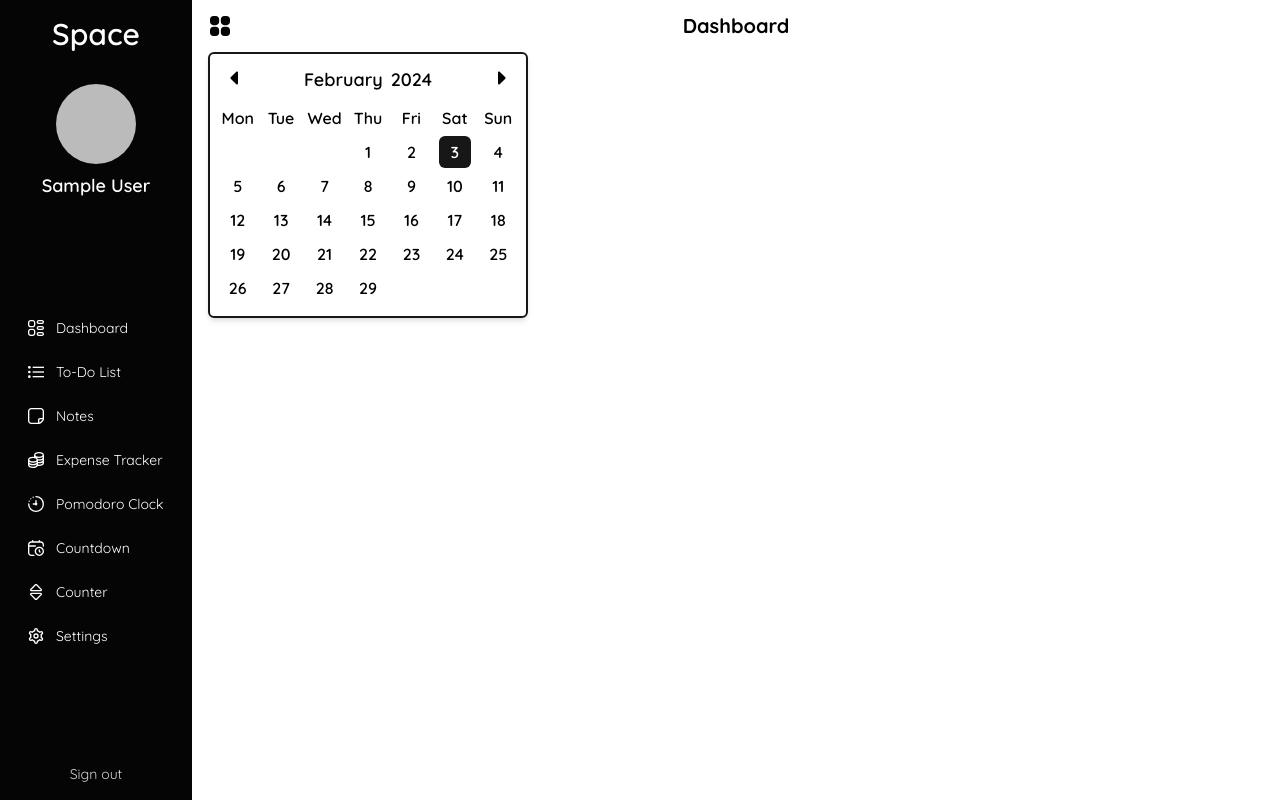
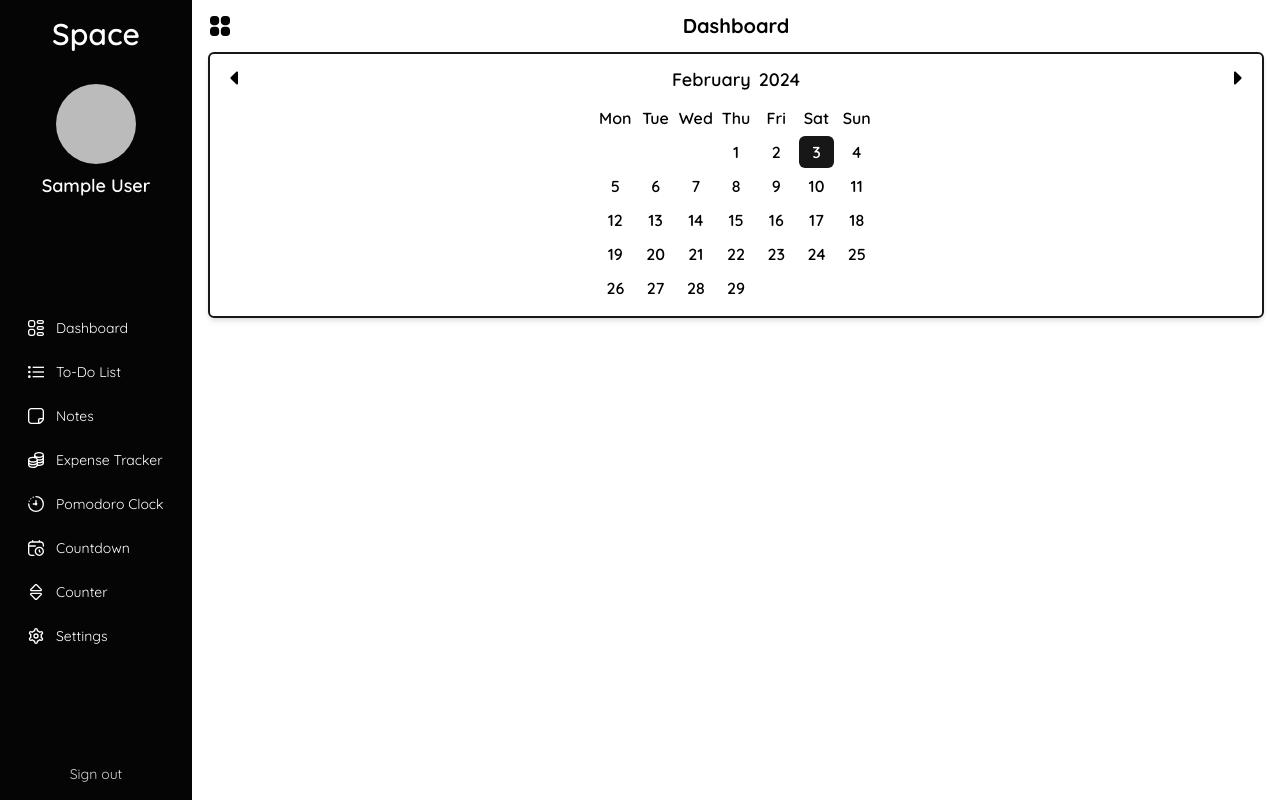
Before and after one commit to Sulkhans/Space, a React (Vite) app: page /Space/dashboard in a window 1280 px wide. Built offline with nearby package versions, Linux system fonts and the light colour scheme; no server answers; sample sign-in values are in the browser's storage.

Commit message:
Calendar component

```diff
--- a/src/components/Calendar.tsx
+++ b/src/components/Calendar.tsx
@@ -61,7 +61,7 @@ const Calendar = () => {
   };
 
   return (
-    <div className="flex flex-col gap-2 w-80 font-semibold p-3 border-2 border-neutral-900 shadow-md rounded-md select-none transition-all">
+    <div className="flex flex-col gap-2 w-full font-semibold p-3 border-2 border-neutral-900 shadow-md rounded-md select-none transition-all">
       <div className="flex justify-between">
         <Caret
           className="w-6 h-6 -rotate-90 cursor-pointer"
@@ -76,7 +76,7 @@ const Calendar = () => {
           onClick={handleNext}
         />
       </div>
-      <div className="grid grid-rows-6 grid-cols-7 gap-x-3 gap-y-0.5 place-items-center">
+      <div className="grid grid-rows-6 grid-cols-7 self-center gap-x-1.5 gap-y-0.5 place-items-center">
         {weekdays.map((day, i) => (
           <span key={i}>{day}</span>
         ))}
```
